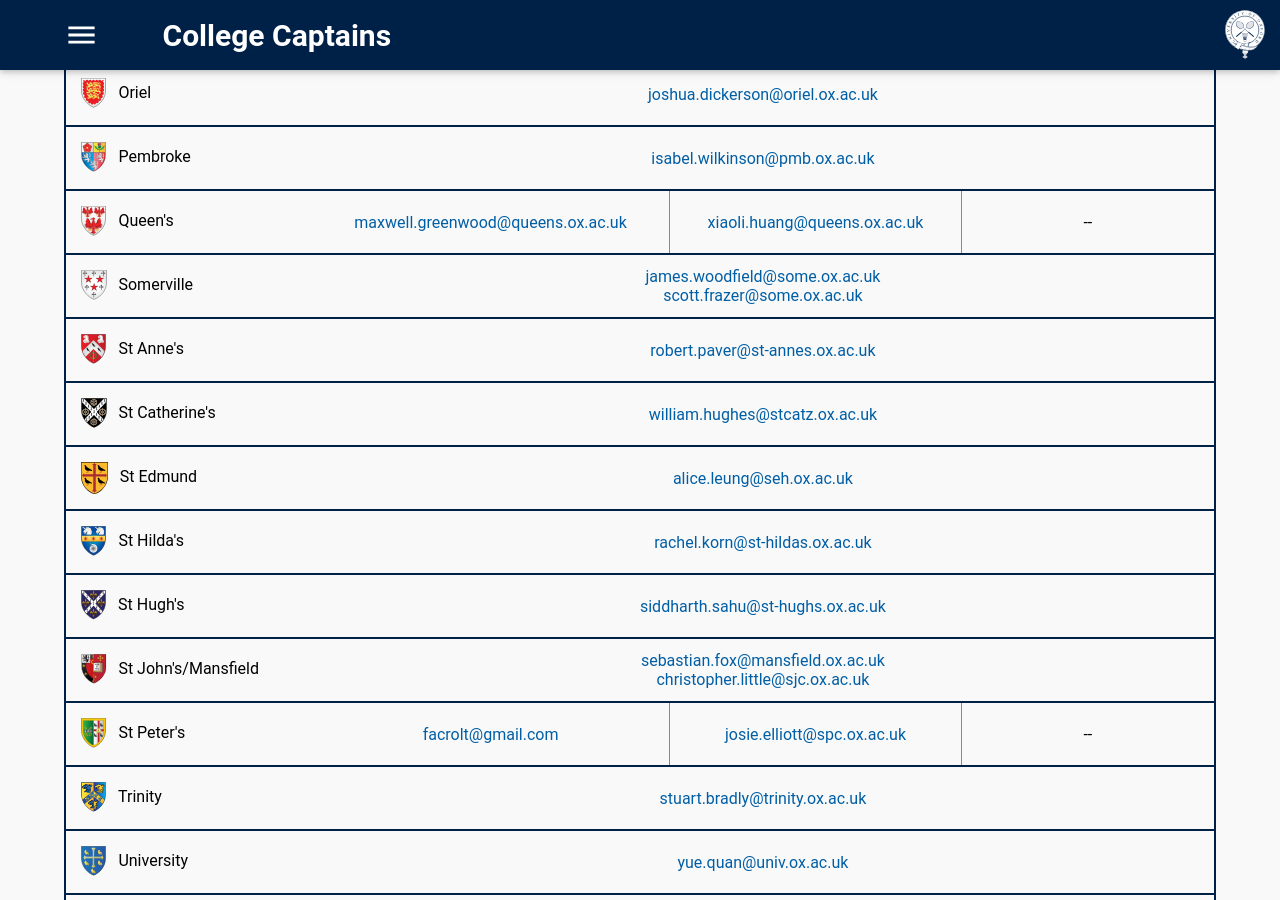
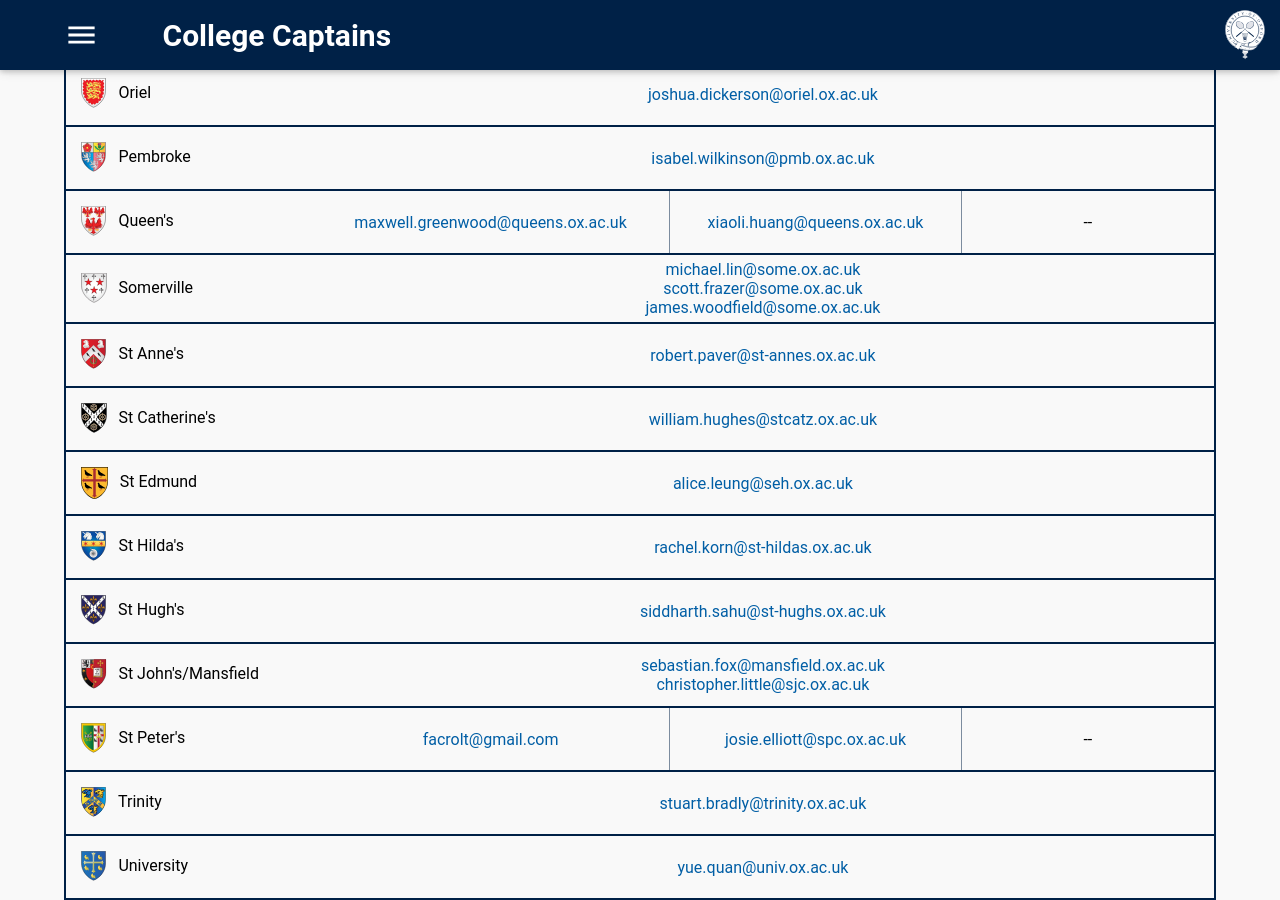
Before and after one commit to OUBaC/OUBaC.github.io, a Jekyll site: the page built from college-captains.html, in a window 1280 px wide and 900 px high, scrolled down 928 px. Built offline with Jekyll 4.4.1, drawn with Linux system fonts in a browser that asks for light colours.

Commit message:
Update college-captains.html
Added Michael Lin to Somerville Captains

```diff
--- a/college-captains.html
+++ b/college-captains.html
@@ -58,8 +58,9 @@
  - College: Somerville
    img: somerville
    Captains:
+    - michael.lin@some.ox.ac.uk
+    - scott.frazer@some.ox.ac.uk
     - james.woodfield@some.ox.ac.uk
-    - scott.frazer@some.ox.ac.uk
  - College: St Anne&apos;s
    img: st-annes
    Captain: robert.paver@st-annes.ox.ac.uk
```
